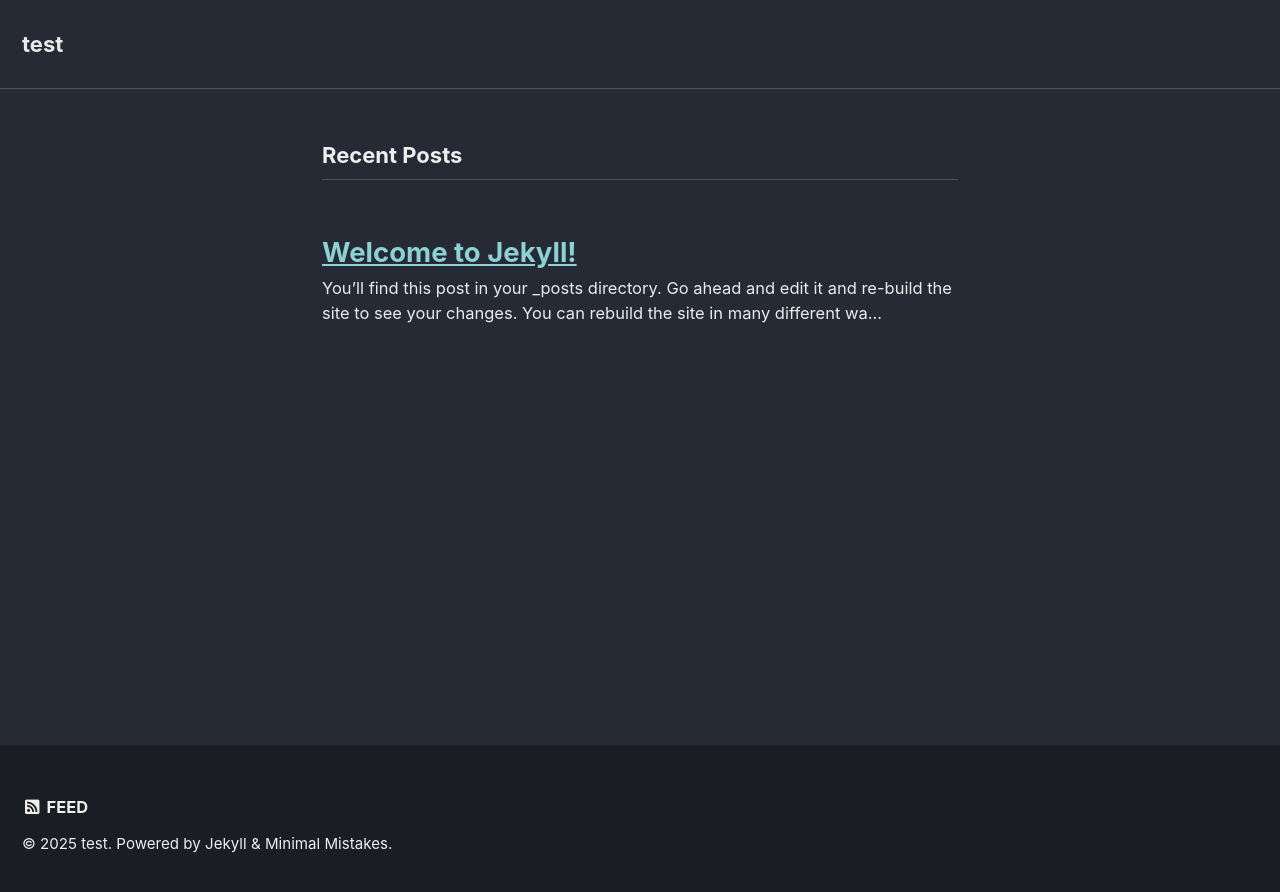
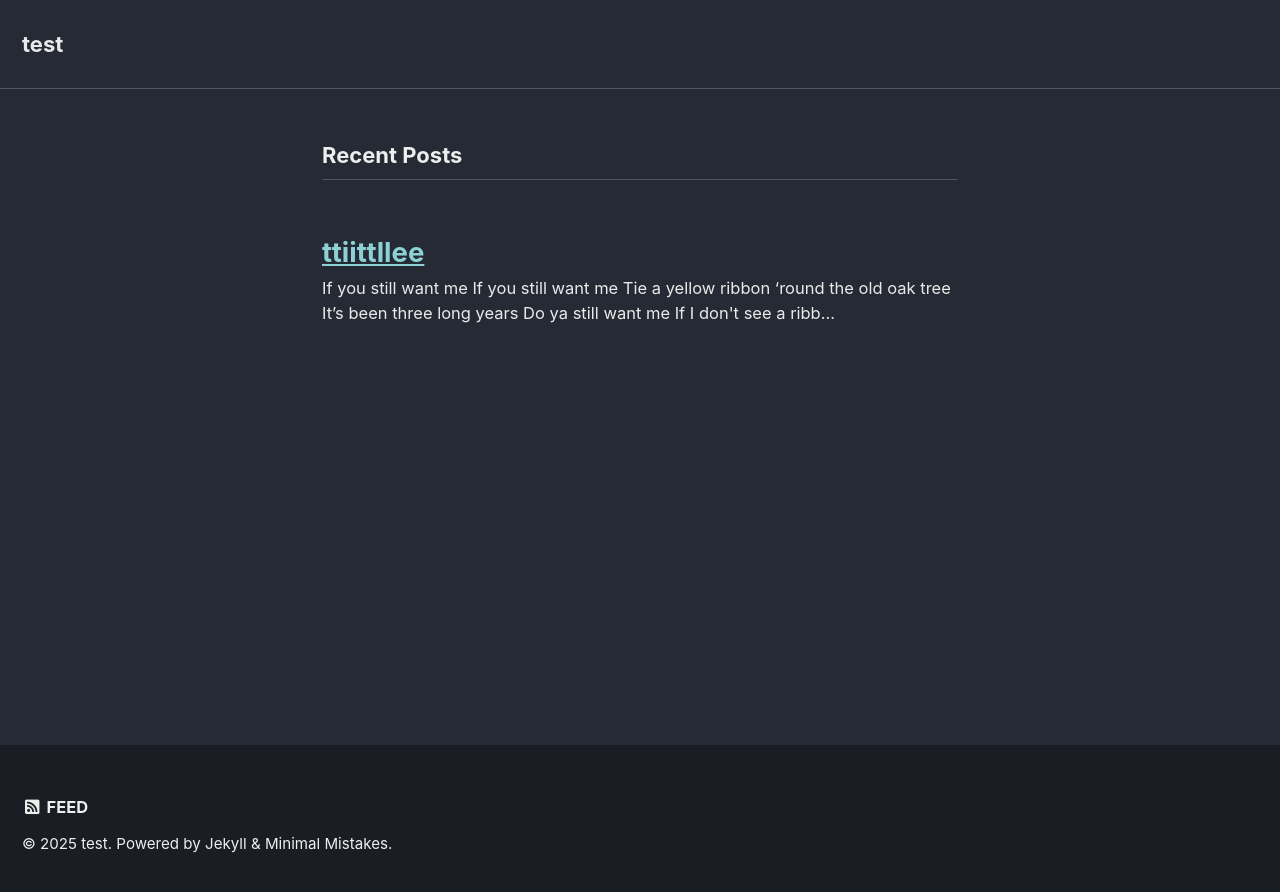
Before and after one commit to movingwoo/movingwoo.github.io, a Jekyll site: the page built from index.html, in a window 1280 px wide. Shown: the top 892 px of the page. Built offline with Jekyll 4.4.1, drawn with Linux system fonts in a browser that asks for light colours; cached includes are drawn as plain includes.

Commit message:
post test

````diff
--- a/_config.yml
+++ b/_config.yml
@@ -18,3 +18,12 @@ plugins:
   - jekyll-include-cache
 
 markdown: kramdown
+
+defaults:
+  - scope:
+      path: ""
+      type: posts
+    values:
+      layout: single
+      comments: false
+      toc: true
--- a/_posts/2025-04-01-welcome-to-jekyll.markdown
+++ /dev/null
@@ -1,29 +0,0 @@
----
-layout: post
-title:  "Welcome to Jekyll!"
-date:   2025-04-01 10:59:49 +0900
-categories: jekyll update
----
-You’ll find this post in your `_posts` directory. Go ahead and edit it and re-build the site to see your changes. You can rebuild the site in many different ways, but the most common way is to run `jekyll serve`, which launches a web server and auto-regenerates your site when a file is updated.
-
-Jekyll requires blog post files to be named according to the following format:
-
-`YEAR-MONTH-DAY-title.MARKUP`
-
-Where `YEAR` is a four-digit number, `MONTH` and `DAY` are both two-digit numbers, and `MARKUP` is the file extension representing the format used in the file. After that, include the necessary front matter. Take a look at the source for this post to get an idea about how it works.
-
-Jekyll also offers powerful support for code snippets:
-
-{% highlight ruby %}
-def print_hi(name)
-  puts "Hi, #{name}"
-end
-print_hi('Tom')
-#=> prints 'Hi, Tom' to STDOUT.
-{% endhighlight %}
-
-Check out the [Jekyll docs][jekyll-docs] for more info on how to get the most out of Jekyll. File all bugs/feature requests at [Jekyll’s GitHub repo][jekyll-gh]. If you have questions, you can ask them on [Jekyll Talk][jekyll-talk].
-
-[jekyll-docs]: https://jekyllrb.com/docs/home
-[jekyll-gh]:   https://github.com/jekyll/jekyll
-[jekyll-talk]: https://talk.jekyllrb.com/
--- /dev/null
+++ b/_posts/2025-04-02-Test.md
@@ -0,0 +1,26 @@
+---
+title: "ttiittllee"
+date: "2025-04-02 00:00:00 +0900"
+last_modified_at: "2025-04-02 00:00:00 +0900"
+categories:
+  - cat
+---
+
+If you still want me
+
+If you still want me<br/>
+
+## Tie a yellow ribbon 'round the old oak tree
+# It's been three long years
+
+```javascript
+Do ya still want me
+If I don't see a ribbon 'round the old oak tree
+```
+
+I'll stay on the bus, forget about us
+
+### Put the blame on me
+
+
+If I don't see a yellow ribbon 'round the [link](https://movingwoo.github.io "old oak tree")
````
